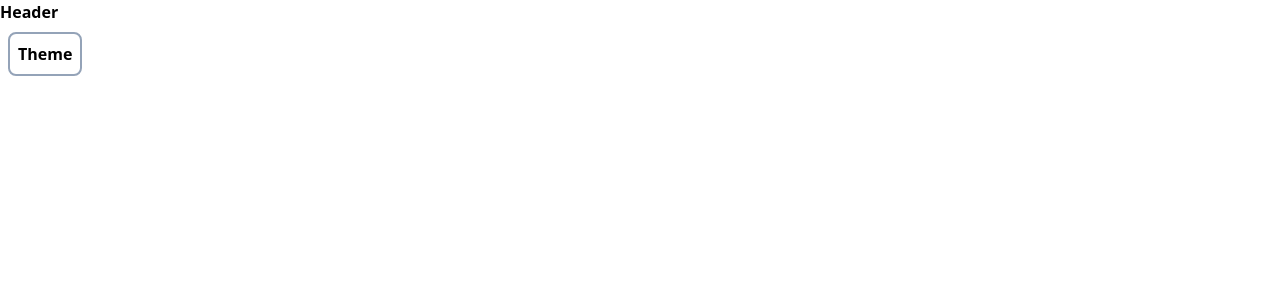
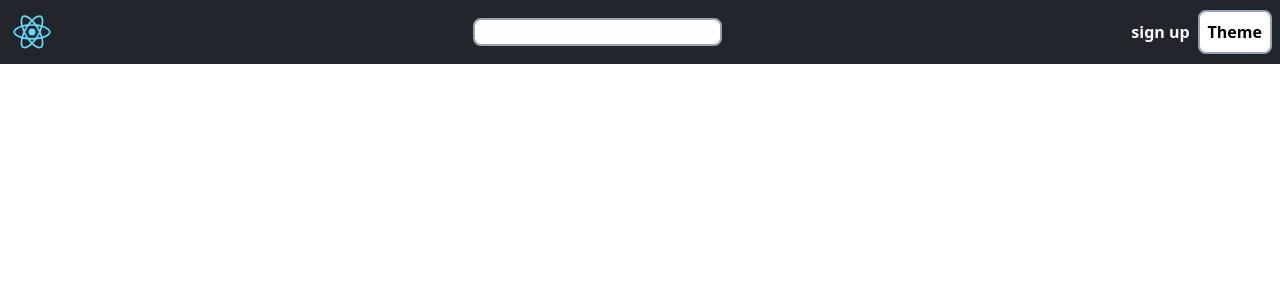
Before and after one commit to zonary123/tienda, a React (Create React App) app: page / in a window 1280 px wide. Shown: the top 300 px of the page. Built offline with nearby package versions, Linux system fonts and the light colour scheme.

Commit message:
Composicion del Header
Probando cosas

```diff
--- a/public/index.html
+++ b/public/index.html
@@ -1,5 +1,5 @@
 <!DOCTYPE html>
-<html lang="en" class="">
+<html lang="en" class="dark">
   <head>
     <meta charset="utf-8" />
     <link rel="icon" href="%PUBLIC_URL%/favicon.ico" />
@@ -11,7 +11,7 @@
     <link rel="manifest" href="%PUBLIC_URL%/manifest.json" />
     <title>React App</title>
   </head>
-  <body class="bg-white dark:bg-[#20252c] dark:text-white">
+  <body class="bg-white dark:bg-gray-500 dark:text-white">
     <div id="root"></div>
   </body>
 </html>
--- /dev/null
+++ b/src/components/header.css
@@ -0,0 +1,12 @@
+.Header{
+  display: flex;
+  flex-direction: row;
+  flex-wrap: nowrap;
+  justify-content: space-between;
+  align-items: center;
+}
+
+.logo{
+  width: 64px;
+  height: 64px;
+}
--- a/src/components/header.js
+++ b/src/components/header.js
@@ -1,16 +1,27 @@
 import React, { useState } from 'react'
+import './header.css'
 
 function Header () {
   const [darkMode, setDarkMode] = useState(false)
 
   const ChangeTheme = () => {
     setDarkMode(!darkMode)
-    const body = document.querySelector('body')
-    body.classList.toggle('dark')
+    const html = document.querySelector('html')
+    html.classList.toggle('dark')
   }
   return (
-    <div className='Header font-bold bg-white dark:bg-[#20252c] dark:text-white'>
-      <h1>Header</h1>
+    <div className='Header font-bold bg-white dark:bg-[#22252c] dark:text-white '>
+      <div>
+        <img src='./logo.svg' alt='' className='logo' />
+      </div>
+      <div className='Search'>
+        <input
+          type='search'
+          className=' rounded-lg bg-gray-200 border-gray-400 border-y-2 border-x-2 dark:bg-white'
+        />
+      </div>
+      <div>
+        <span>sign up</span>
         <button
           onClick={ChangeTheme}
           className='Theme dark:bg-white dark:text-black m-2 p-2 rounded-lg border-slate-400 border-y-2 border-x-2'
@@ -18,6 +29,7 @@ function Header () {
           Theme
         </button>
       </div>
+    </div>
   )
 }
 
```
Also changed, not shown: public/logo.svg (renamed from src/logo.svg). Lines whose indentation alone changed are shown as unchanged.
